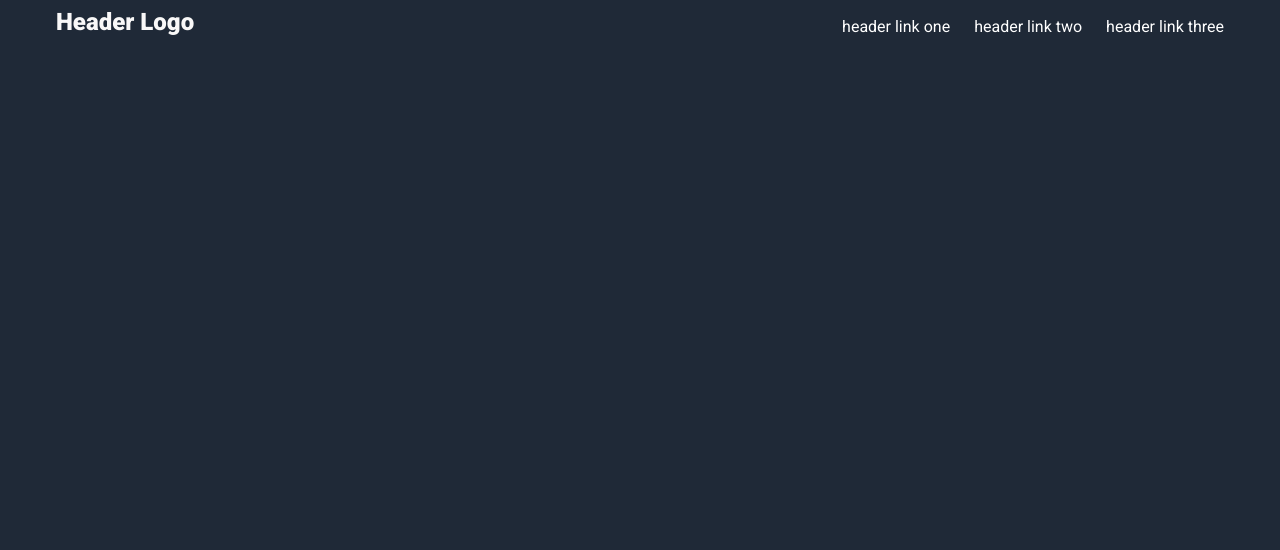
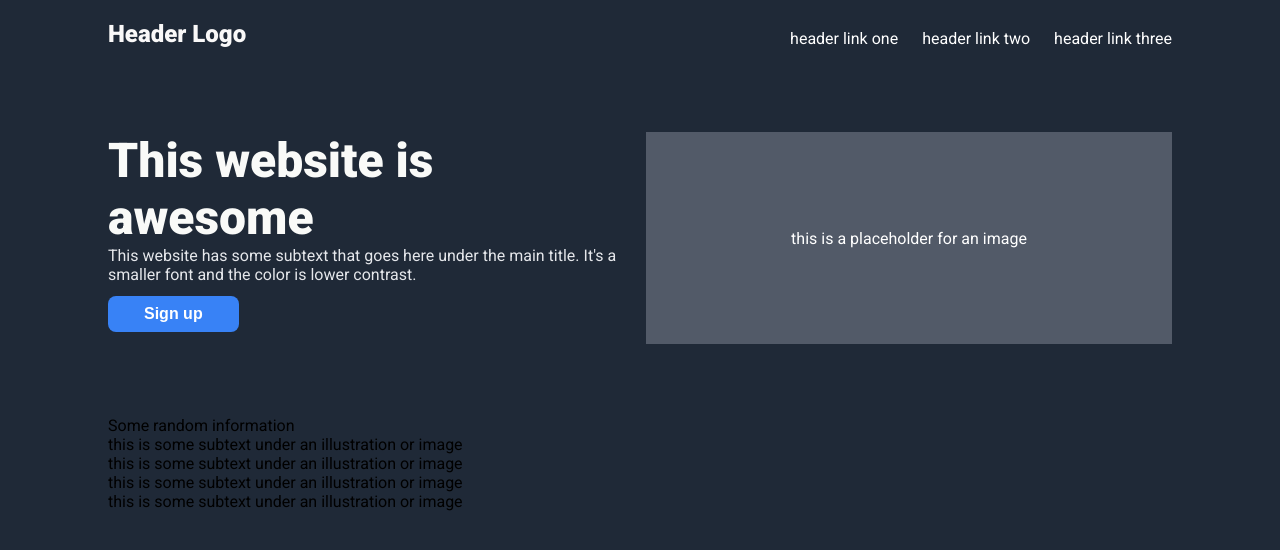
Before and after one commit to moss-3c/odin-landing-page, a plain HTML site: page index.html in a window 1280 px wide. Drawn offline with Linux system fonts and the light colour scheme.

Commit message:
Create 'awesome' section

```diff
--- a/index.html
+++ b/index.html
@@ -18,6 +18,40 @@
         </ul>
    </div>
 
+   <div class="awesome-section">
+      <div class="awesome-left">
+        <div class="awesome-title">This website is awesome</div>
+        <div class="awesome-subtext">This website has some subtext that goes here under the main title. It's a smaller font and the color is lower contrast.</div>
+        <button>Sign up</button>
+      </div>
+      <div class="temp-img">this is a placeholder for an image</div>
+   </div>
+
+   <div class="info-section">
+      <div class="info-title">Some random information</div>
+      </div>
+        <div class="info-tile">
+          <div class="info-img"></div>
+          <div class="info-text">this is some subtext under an illustration or image</div>
+        </div>
+        <div class="info-tile">
+          <div class="info-img"></div>
+          <div class="info-text">this is some subtext under an illustration or image</div>
+        </div>
+        <div class="info-tile">
+          <div class="info-img"></div>
+          <div class="info-text">this is some subtext under an illustration or image</div>
+        </div>
+        <div class="info-tile">
+          <div class="info-img"></div>
+          <div class="info-text">this is some subtext under an illustration or image</div>
+        </div>
+      </div>
+   </div>
+
+
+
+
 
 
   </body>
--- a/styles.css
+++ b/styles.css
@@ -5,6 +5,7 @@ body {
     background-color: #1f2937;
     display: flex;
     flex-direction: column;
+    padding: 0 100px;
 }
 
 a {
@@ -17,7 +18,7 @@ a {
     display: flex;
     flex: 1;
     align-items: end;
-    padding: 0 48px;
+    padding: 12px 0;
 }
 
 .logo {
@@ -35,3 +36,47 @@ a {
     flex: 1;
     gap: 24px;
 }
+
+.awesome-section {
+    display: flex;
+    padding: 72px 0;
+    gap: 12px;
+}
+
+.awesome-title {
+    color: #f9faf8;
+    font-weight: 900;
+    font-size: 48px;
+}
+.awesome-subtext {
+    color: #e5e7eb;
+}
+
+.awesome-left, .temp-img {
+    flex: 1;
+    fLex-basis: 0;
+}
+
+.temp-img {
+    display: flex;
+    background-color: #525a68;
+    color: white;
+    justify-content: center;
+    align-items: center;
+}
+
+button {
+    background-color: #3882f6;
+    color: white;
+    padding: 9px 36px;
+    margin: 12px 0;
+    border: none;
+    font-size: medium;
+    font-weight: bold;
+    border-radius: 8px;
+}
+
+.info-section {
+    display: flex,
+
+}
```
